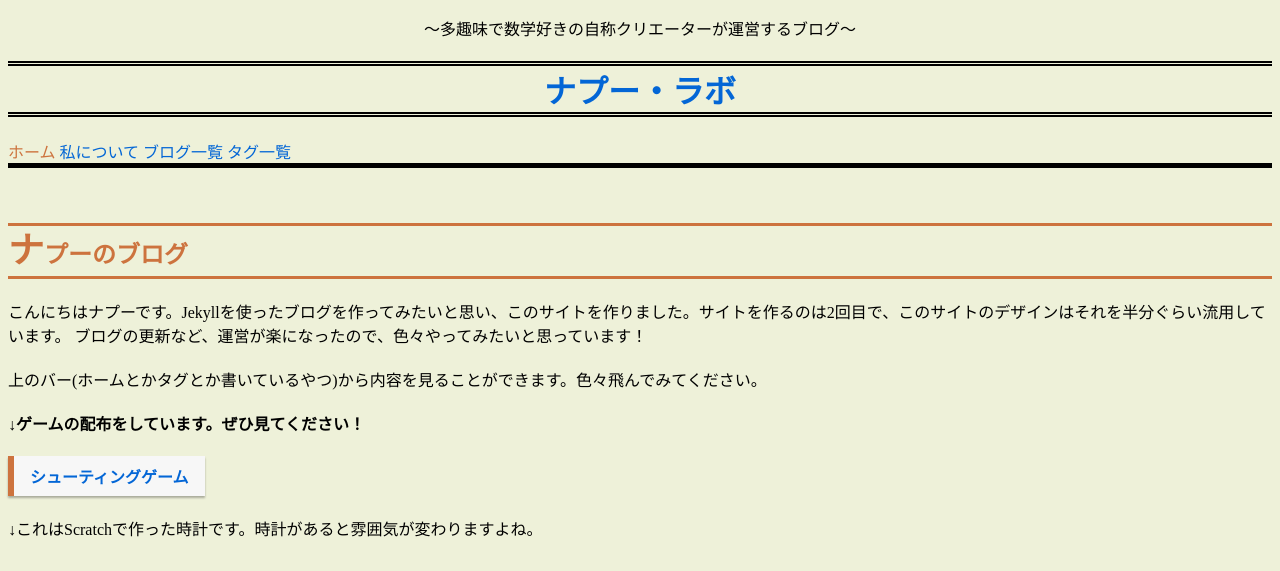
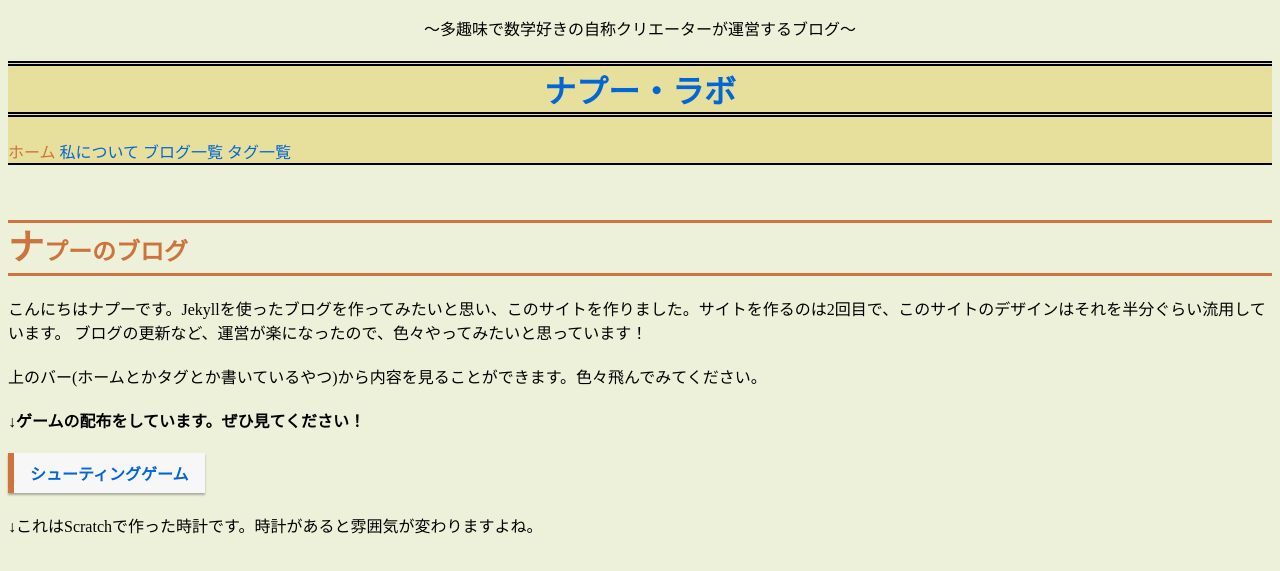
Before and after one commit to sirokurokumasan/sirokurokumasan.github.io, a Jekyll site: the page built from index.md, in a window 1280 px wide and 1400 px high. Shown: the top 571 px of the window. Built offline with Jekyll 4.4.1, drawn with Linux system fonts in a browser that asks for light colours; grey boxes are pictures that could not be loaded.

Commit message:
Update main.scss

```diff
--- a/_sass/main.scss
+++ b/_sass/main.scss
@@ -38,8 +38,8 @@ body{
 }
 
 header {
-  background: #eef1d9;
-  border-bottom: solid 5px #000;
+  background: #e7e09c;
+  border-bottom: solid 2px #000;
 }
 
 footer {
@@ -94,8 +94,13 @@ footer {
 }
 //上のバー
 #gnav{
-  background-color: #dcdfcf;
+  background-color: #ddd9bc;
   & ul li{
     display: inline;
     }
 }
+
+.block{
+  border-top: solid 3px #000;
+  background: #ddd9bc;
+}
```
